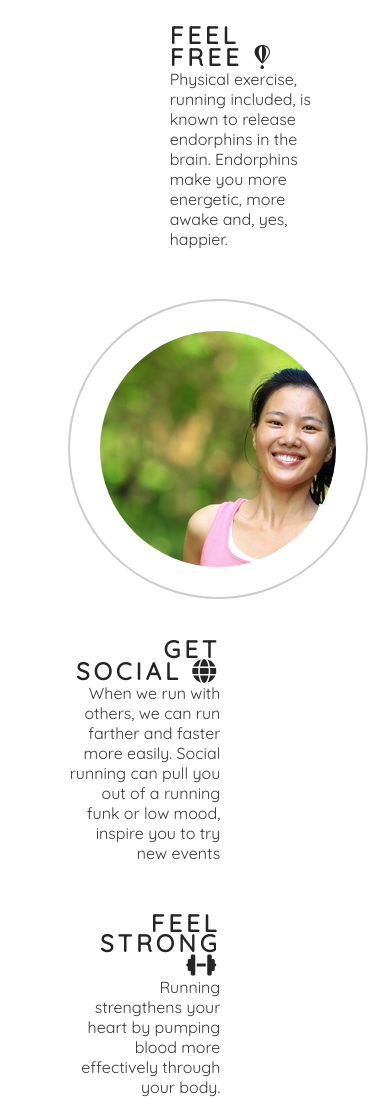
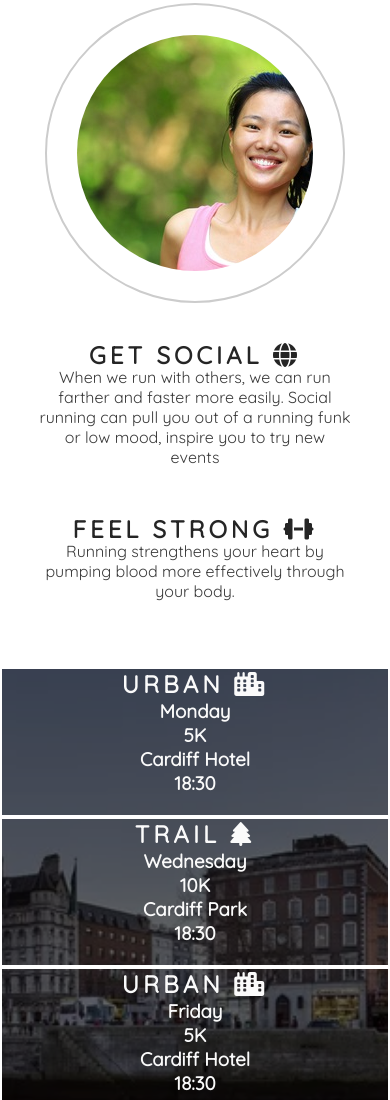
Before and after one commit to JarradBaker/love-running, a plain HTML site: page index.html in a window 390 px wide. Shown: the part 1353-2453 px from the top of the page. Drawn offline with Linux system fonts and the light colour scheme.

Commit message:
finished making the index page completely responsive

```diff
--- a/assets/css/style.css
+++ b/assets/css/style.css
@@ -268,6 +268,13 @@ footer {
         padding: 0%;
     }
 
+    #times > div {
+        width: 100%;
+        clear: both;
+        height: 150px;
+        padding: 0;
+    }
+
     hr {
         display: none;
     }
@@ -281,4 +288,28 @@ footer {
         margin-bottom: 20px;
         line-height: 25px;
     }
+
+    #cover-text {
+        left: 0;
+    }
+
+    #club-ethos {
+        width: 90%;
+        height: 1200px;
+        margin: 0 auto;
+    }
+
+    .left-about-heading, .right-about-heading {
+        width: inherit;
+    }
+
+    .left-about-heading h2, .right-about-heading h2 {
+        width: 100%;
+        text-align: center;
+    }
+
+    .left-about-heading p, .right-about-heading p {
+        text-align: center;
+        padding: 0 20px;
+    }
 }
```
